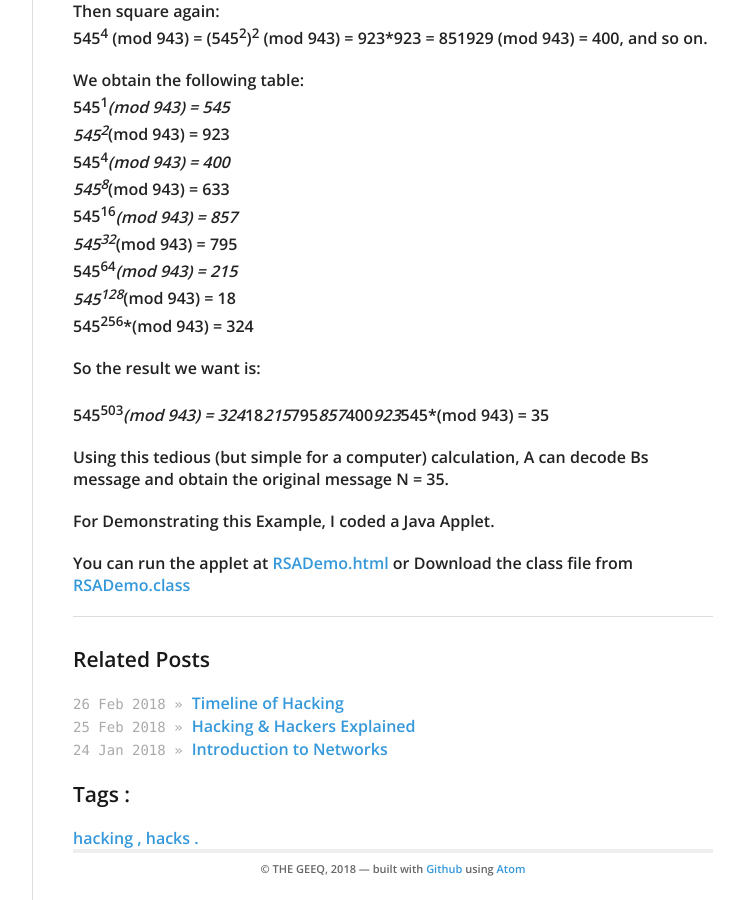
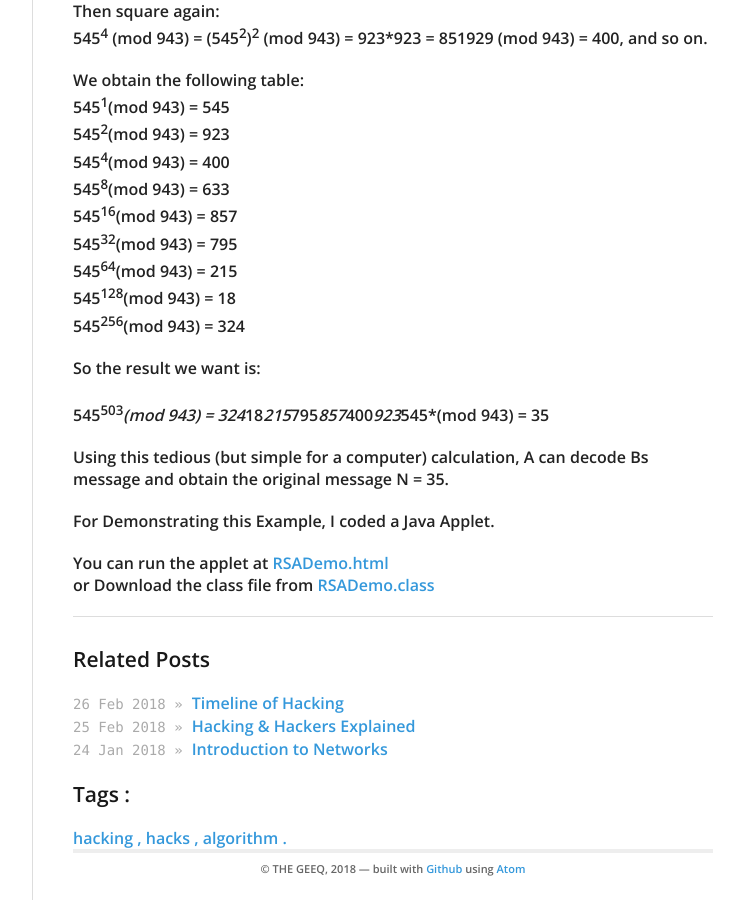
Before and after one commit to anthrax3/thegeeq.github.io, a Jekyll site: the page built from _posts/2018-2-27-cracking the rsa encryption.md, in a window 1280 px wide and 900 px high, scrolled down 2177 px. Shown: the whole window, without its empty margins (378-1122 px from the left). Built offline with Jekyll 4.4.1, drawn with Linux system fonts in a browser that asks for light colours; nearby versions of some CDN libraries.

Commit message:
Update 2018-2-27-cracking the rsa encryption.md

```diff
--- a/_posts/2018-2-27-cracking the rsa encryption.md
+++ b/_posts/2018-2-27-cracking the rsa encryption.md
@@ -1,7 +1,7 @@
 ---
 layout: post
 title: Cracking the RSA Encryption
-tags: [hacking, hacks]
+tags: [hacking, hacks, algorithm]
 categories:
 - blog
 ---
@@ -83,15 +83,15 @@ For example,<br> 545<sup>2</sup> * (mod(943)) = 545*545 = 297025*(mod 943) = 923
 Then square again:<br> 545<sup>4</sup> (mod 943) = (545<sup>2</sup>)<sup>2</sup> (mod 943) = 923*923 = 851929 (mod 943) = 400, and so on.
 
 We obtain the following table:<br>
-   545<sup>1</sup>*(mod 943) = 545<br>
-   545<sup>2</sup>*(mod 943) = 923<br>
-   545<sup>4</sup>*(mod 943) = 400<br>
-   545<sup>8</sup>*(mod 943) = 633<br>
-   545<sup>16</sup>*(mod 943) = 857<br>
-   545<sup>32</sup>*(mod 943) = 795<br>
-   545<sup>64</sup>*(mod 943) = 215<br>
-   545<sup>128</sup>*(mod 943) = 18<br>
-   545<sup>256</sup>*(mod 943) = 324<br>
+   545<sup>1</sup>(mod 943) = 545<br>
+   545<sup>2</sup>(mod 943) = 923<br>
+   545<sup>4</sup>(mod 943) = 400<br>
+   545<sup>8</sup>(mod 943) = 633<br>
+   545<sup>16</sup>(mod 943) = 857<br>
+   545<sup>32</sup>(mod 943) = 795<br>
+   545<sup>64</sup>(mod 943) = 215<br>
+   545<sup>128</sup>(mod 943) = 18<br>
+   545<sup>256</sup>(mod 943) = 324<br>
 
 So the result we want is:<br>
 
@@ -102,7 +102,7 @@ original message N = 35.
 
 For Demonstrating this Example, I coded a Java Applet.
 
-You can run the applet at <a href="files/rsa/RSADemo.html">RSADemo.html</a>
-or Download the class file from <a href="files/rsa/RSADemo.class">RSADemo.class</a>
+You can run the applet at <a href="files/rsa/RSADemo.html">RSADemo.html</a><br>
+or Download the class file from <a href="files/rsa/RSADemo.class">RSADemo.class</a><br>
 
 ---
```
